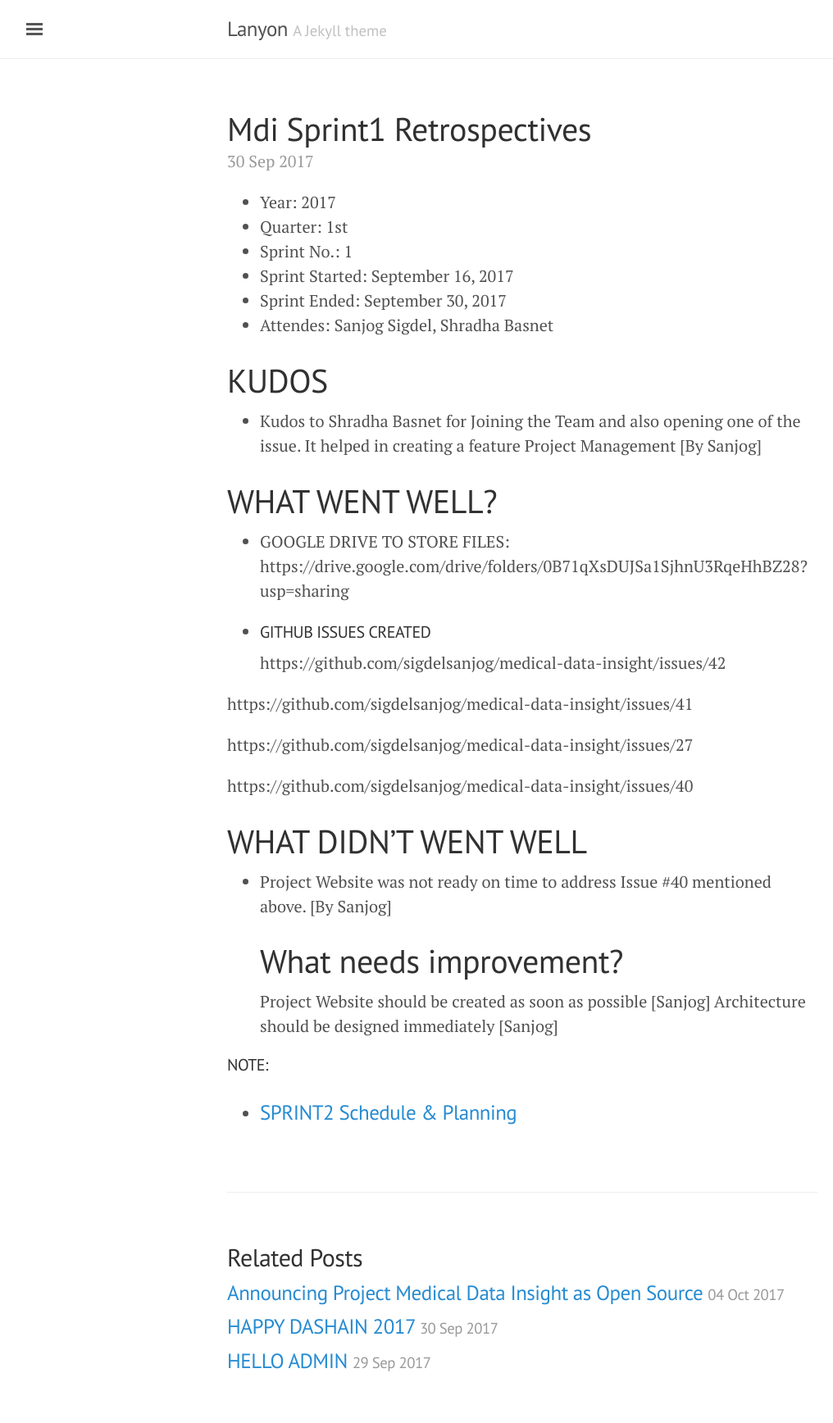
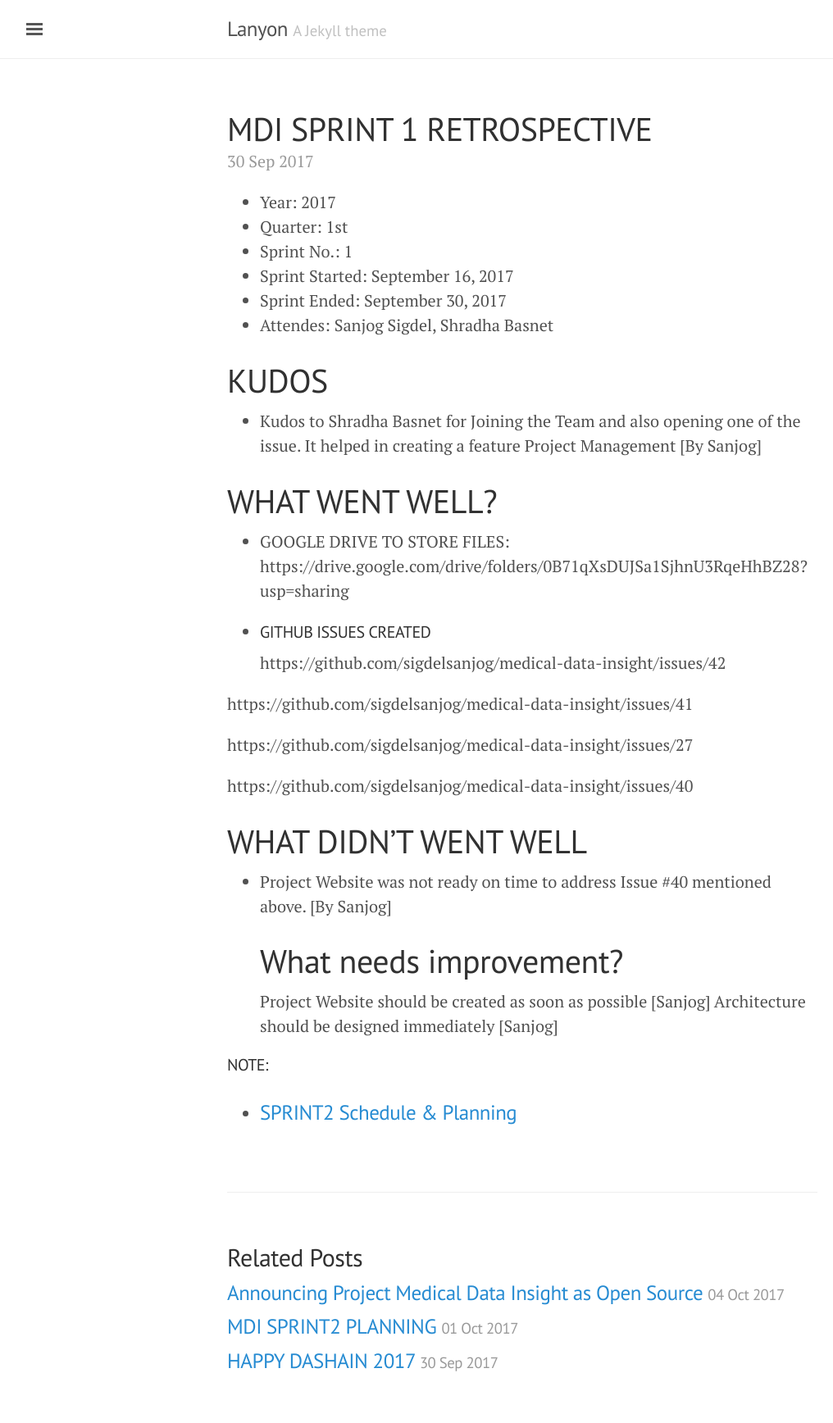
Before and after one commit to sigdelsanjog/sigdelsanjog.github.io, a Jekyll site: the page built from _posts/2017-09-30-MDI-SPRINT1-RETROSPECTIVES.md, in a window 1280 px wide. Shown: the whole page at 82% size, without its empty margins (3-1019 px from the left). Built offline with Jekyll 4.4.1, drawn with Linux system fonts in a browser that asks for light colours; our own code applies the rules of GitHub Pages for plain Markdown files.

Commit message:
5th Blog: MDI SPRINT2 PLANNING

```diff
--- a/_posts/2017-09-30-MDI-SPRINT1-RETROSPECTIVES.md
+++ b/_posts/2017-09-30-MDI-SPRINT1-RETROSPECTIVES.md
@@ -1,3 +1,8 @@
+---
+layout: post
+title: MDI SPRINT 1 RETROSPECTIVE
+---
+
 * Year: 2017
 * Quarter: 1st
 * Sprint No.: 1
```
Also changed, not shown: _posts/2017-10-01-MDI-SPRINT2-PLANNING.md (added, +15 -0 lines).
